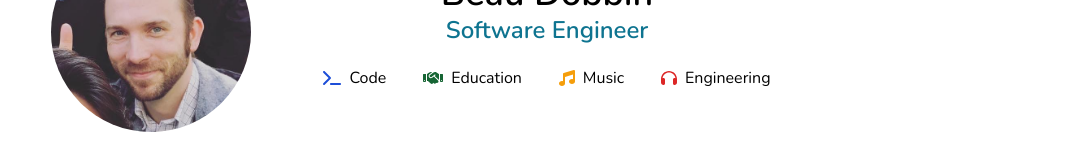
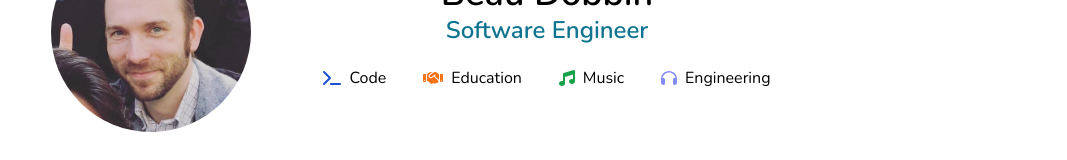
Before and after one commit to beaunus/beaunus.com, a Next.js app: page / in a window 1280 px wide. Shown: the part 149-309 px from the top of the page, without its empty margins (213-1280 px from the left). Built offline with nearby package versions, Linux system fonts and the light colour scheme.

Commit message:
feature: improve colors

```diff
--- a/pages/index.tsx
+++ b/pages/index.tsx
@@ -42,9 +42,13 @@ const TitleSection: React.FC = () => (
         </div>
         <div className="flex flex-wrap gap-5 justify-around w-full">
           <Icon color="text-blue-700" icon={faTerminal} label="Code" />
-          <Icon color="text-green-800" icon={faHandshake} label="Education" />
-          <Icon color="text-amber-500" icon={faMusic} label="Music" />
-          <Icon color="text-red-600" icon={faHeadphones} label="Engineering" />
+          <Icon color="text-orange-500" icon={faHandshake} label="Education" />
+          <Icon color="text-green-600" icon={faMusic} label="Music" />
+          <Icon
+            color="text-indigo-400"
+            icon={faHeadphones}
+            label="Engineering"
+          />
         </div>
       </div>
     }
```
